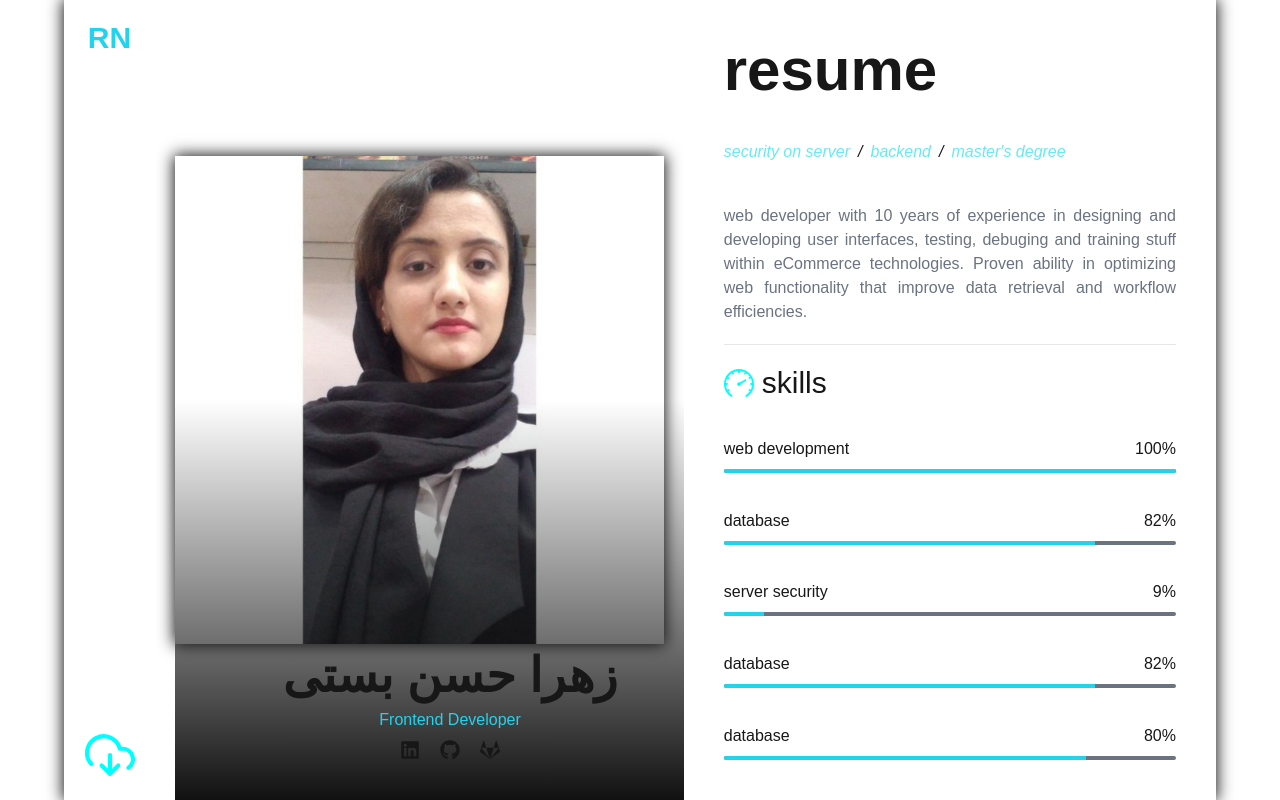
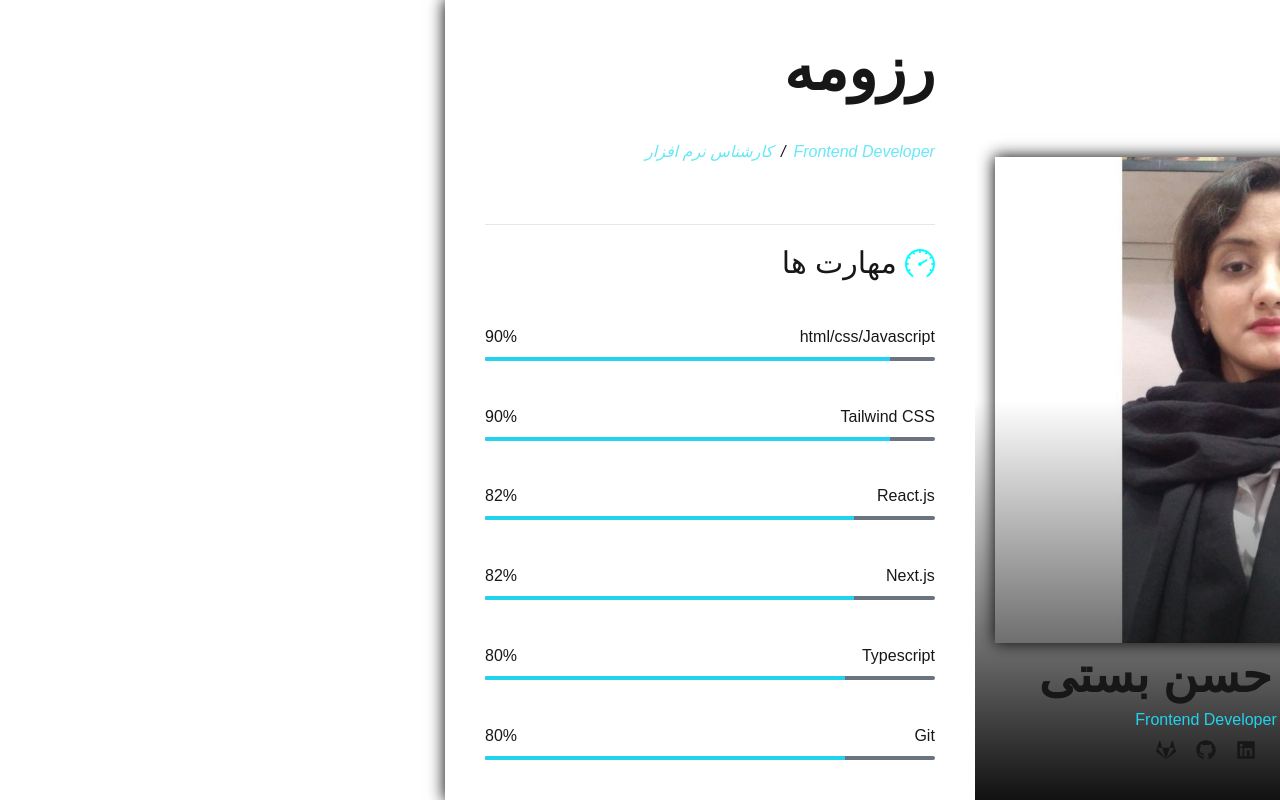
Before and after one commit to zahra-hsb/resume, a Next.js app: page / in a window 1280 px wide. Built offline with nearby package versions, Linux system fonts and the light colour scheme.

Commit message:
feat: change the informations on skils section

```diff
--- a/src/app/layout.js
+++ b/src/app/layout.js
@@ -19,7 +19,7 @@ export const metadata = {
 
 export default function RootLayout({ children }) {
   return (
-    <html lang="en">
+    <html lang="fa" dir="rtl">
       <body
         className={`${geistSans.variable} ${geistMono.variable} antialiased`}
       >
--- a/src/components/Details/index.jsx
+++ b/src/components/Details/index.jsx
@@ -5,28 +5,31 @@ const Details = () => {
     return (
         <>
             <section className="flex h-screen flex-col py-10 w-1/2 px-10 gap-5">
-                <h3 className="text-6xl font-bold">resume</h3>
+                <h3 className="text-6xl font-bold">رزومه</h3>
                 <div className="flex gap-2 italic py-5">
-                    <h5 className="text-cyan-300">security on server</h5> /
-                    <h5 className="text-cyan-300">backend</h5> /
-                    <h5 className="text-cyan-300">{`master's degree`}</h5>
+                    <h5 className="text-cyan-300">Frontend Developer</h5> /
+                    {/* <h5 className="text-cyan-300">backend</h5> / */}
+                    <h5 className="text-cyan-300">{`کارشناس نرم افزار`}</h5>
                 </div>
                 <div>
                     <p className="text-gray-500 text-justify ">
-                        web developer with 10 years of experience in designing and developing user interfaces, testing, debuging and training stuff within eCommerce technologies. Proven ability in optimizing web functionality that improve data retrieval and workflow efficiencies.
+                        {/* web developer with 10 years of experience in designing and developing user interfaces, testing, debuging and training stuff within eCommerce technologies. Proven ability in optimizing web functionality that improve data retrieval and workflow efficiencies. */}
+
                     </p>
                 </div>
                 <hr />
                 <div className="flex flex-col gap-5 justify-between h-full">
                     <div className="flex items-center gap-2">
                         <SlSpeedometer size={30} color="cyan"/>
-                        <h2 className="text-3xl">skills</h2>
+                        <h2 className="text-3xl">مهارت ها</h2>
                     </div>
-                    <ProgressBar percent={100} skill={'web development'} />
-                    <ProgressBar percent={82} skill={'database'} />
-                    <ProgressBar percent={9} skill={'server security'} />
-                    <ProgressBar percent={82} skill={'database'} />
-                    <ProgressBar percent={80} skill={'database'} />
+                    <ProgressBar percent={90} skill={'html/css/Javascript'} />
+                    {/* <ProgressBar percent={82} skill={''} /> */}
+                    <ProgressBar percent={90} skill={'Tailwind CSS'} />
+                    <ProgressBar percent={82} skill={'React.js'} />
+                    <ProgressBar percent={82} skill={'Next.js'} />
+                    <ProgressBar percent={80} skill={'Typescript'} />
+                    <ProgressBar percent={80} skill={'Git'} />
                 </div>
             </section>
         </>
--- a/src/components/Logo/index.jsx
+++ b/src/components/Logo/index.jsx
@@ -2,7 +2,7 @@ const Logo = () => {
     return (
         <>
             <h1 className="text-cyan-400 text-3xl font-bold">
-                RN
+                ZHB
             </h1>
         </>
     )
--- a/src/components/Sidebar/index.jsx
+++ b/src/components/Sidebar/index.jsx
@@ -7,7 +7,7 @@ const Sidebar = () => {
         <>
             <nav className="h-screen w-24 p-5 flex flex-col justify-between items-center ">
                 <Logo />
-                <Link href={''}>
+                <Link href={'https://ecomerce.storage.iran.liara.space/Zahra-Hassan-Basti-FlowCV-Resume-20251008.pdf'}>
                     <FiDownloadCloud className="w-full" size={50} color="cyan" />
                 </Link>
             </nav>
```
